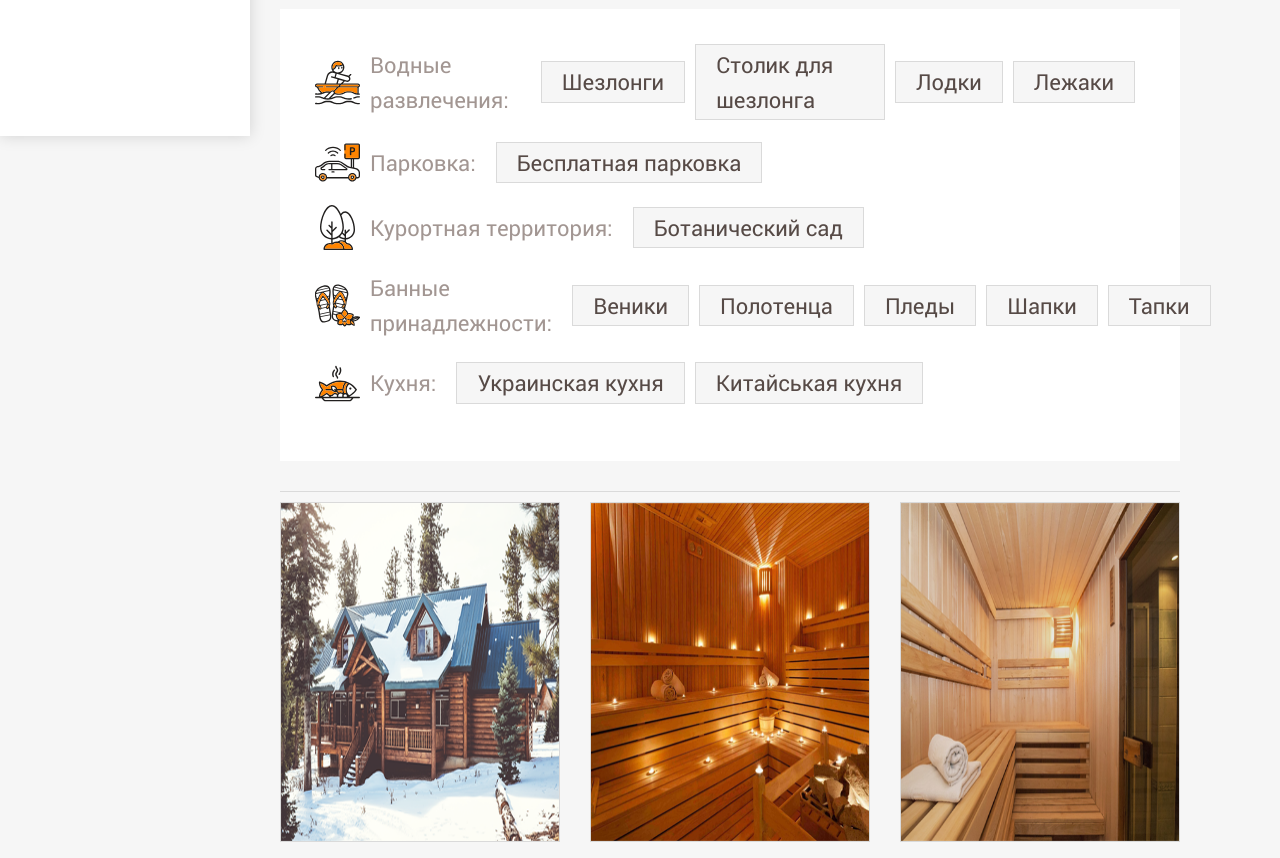
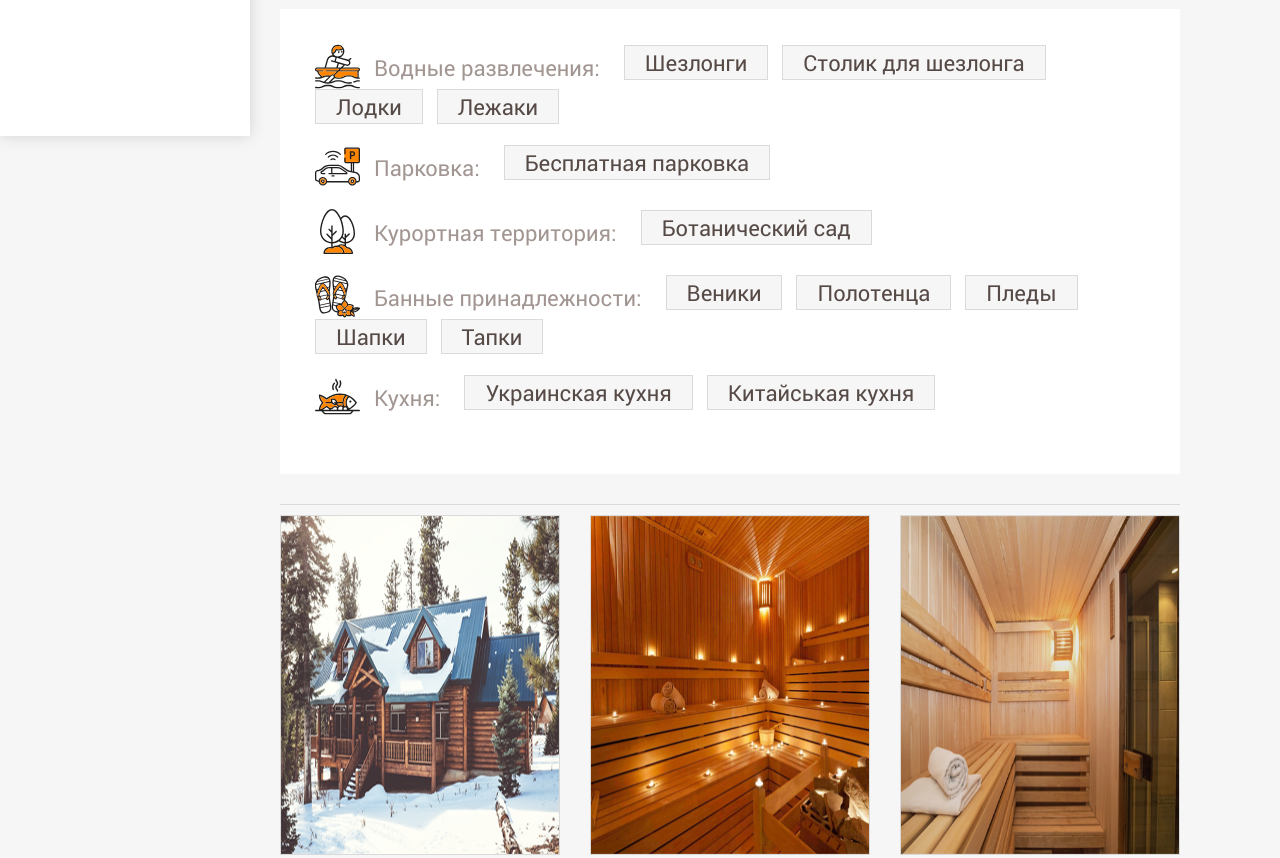
Before and after one commit to 11September/laznya, a plain HTML site: page index.html in a window 1280 px wide. Shown: the part 1336-2194 px from the top of the page. Drawn offline with nearby package versions, Linux system fonts and the light colour scheme; some packages are replaced by stand-ins of ours.

Commit message:
adaptive part_1

```diff
--- a/_main.css
+++ b/_main.css
@@ -593,9 +593,9 @@ h1{
 }
 
 .main_categories_item{
-	display: flex;
-	justify-content: flex-start;
-	align-items: center;
+	/*display: flex;*/
+	/*justify-content: flex-start;*/
+	/*align-items: center;*/
 	margin-bottom: 20px;
 }
 
@@ -612,6 +612,8 @@ h1{
 	color: #a29692;
 	font-size: 22px;
 	margin-right: 20px;
+	position: relative;
+    top: 5px;
 }
 
 .main_galery{
```
